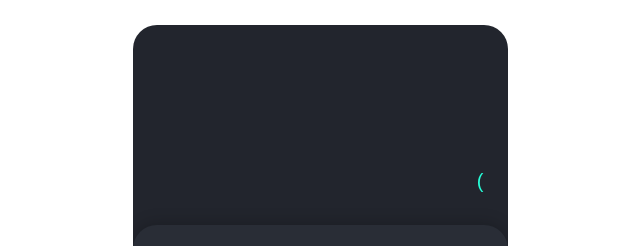
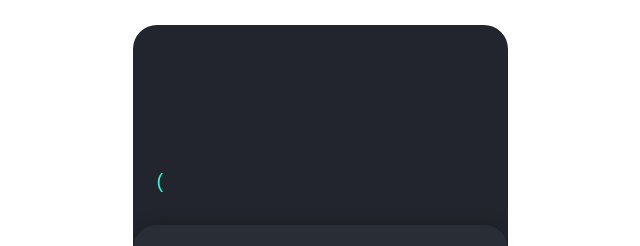
Before and after one commit to joy-ezeani/calculator, a plain HTML site: page index.html in a window 1280 px wide. Both pictures are taken after a click on the element "( )". Shown: the top 246 px of the page, 320-960 px from the left. Drawn offline with Linux system fonts and the light colour scheme.

Commit message:
Update main.css

```diff
--- a/main.css
+++ b/main.css
@@ -12,6 +12,7 @@
 	height: 85vh;
 	margin: 15px;
 }
+
 
 .calculator {
 	background-color: #22252D;
@@ -115,3 +116,6 @@
 .keys .key.action span {
 	color: #26FED7;
 }
+.display .brackets{
+	display: flex
+}
```
